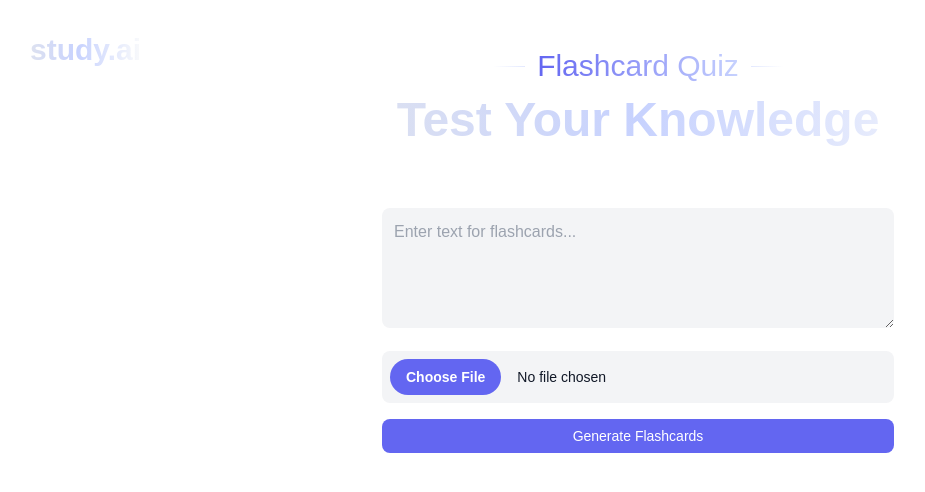
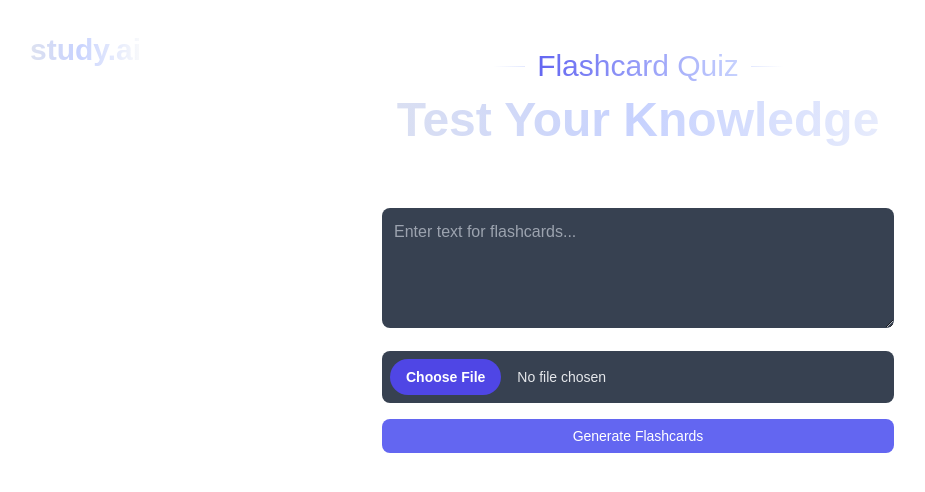
Before and after one commit to jobin-b/study.ai, a Next.js app: page /flashcard in a window 1280 px wide. Shown: the top 492 px of the page, without its empty margins (2-927 px from the left). Built offline with nearby package versions, Linux system fonts and the light colour scheme.

Commit message:
Fix inputs styling on flashcard page. Fix send button rounding on quiz page

```diff
--- a/app/flashcard/page.tsx
+++ b/app/flashcard/page.tsx
@@ -191,7 +191,7 @@ const FlashcardApp: React.FC = () => {
                 <textarea
                   value={inputText}
                   onChange={(e) => setInputText(e.target.value)}
-                  className="w-full p-3 text-gray-900 bg-gray-100 rounded-lg"
+                  className="w-full flex-grow p-3 rounded-lg bg-gray-700 text-white focus:outline-none"
                   placeholder="Enter text for flashcards..."
                   rows={4}
                 />
@@ -201,7 +201,7 @@ const FlashcardApp: React.FC = () => {
                   type="file"
                   onChange={handleFileChange}
                   accept=".pdf"
-                  className="w-full p-2 text-sm text-gray-900 bg-gray-100 rounded-lg file:mr-4 file:py-2 file:px-4 file:rounded-full file:border-0 file:text-sm file:font-semibold file:bg-indigo-500 file:text-white hover:file:bg-indigo-600"
+                  className="flex-grow w-full p-2 text-sm text-gray-200 bg-gray-700 rounded-lg file:mr-4 file:py-2 file:px-4 file:rounded-full file:border-0 file:text-sm file:font-semibold file:bg-indigo-600 file:text-white hover:file:bg-indigo-700"
                 />
               </div>
               <button
--- a/app/quiz/page.tsx
+++ b/app/quiz/page.tsx
@@ -141,7 +141,7 @@ const AIChatComponent: React.FC = () => {
             </div>
 
             <form onSubmit={handleSubmit} className="space-y-4">
-              <div className="flex items-center">
+              <div className="flex items-center justify-stretch">
                 <input
                   type="text"
                   value={input}
@@ -152,7 +152,7 @@ const AIChatComponent: React.FC = () => {
                 />
                 <button
                   type="submit"
-                  className="btn-sm relative rounded-r-lg bg-indigo-600 px-6 py-3 text-sm font-medium text-white hover:bg-indigo-700 disabled:bg-indigo-400"
+                  className="h-full p-3 text-md relative rounded-r-lg bg-indigo-600 font-medium text-white hover:bg-indigo-700 disabled:bg-indigo-400"
                   disabled={isLoading}
                 >
                   {isLoading ? "Sending..." : "Send"}
```
